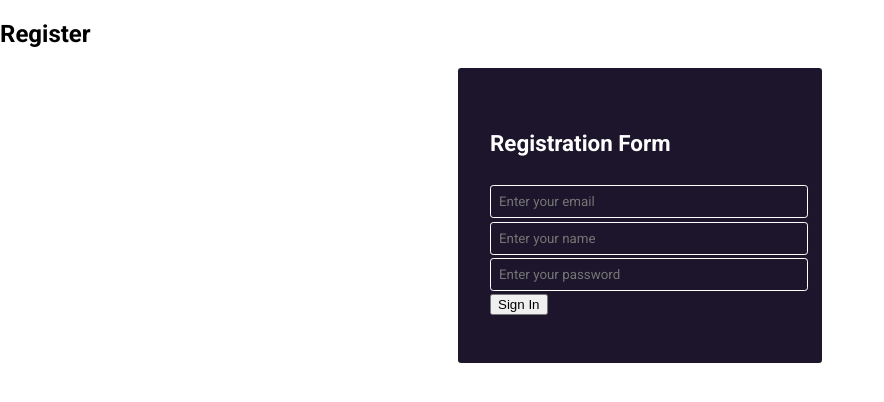
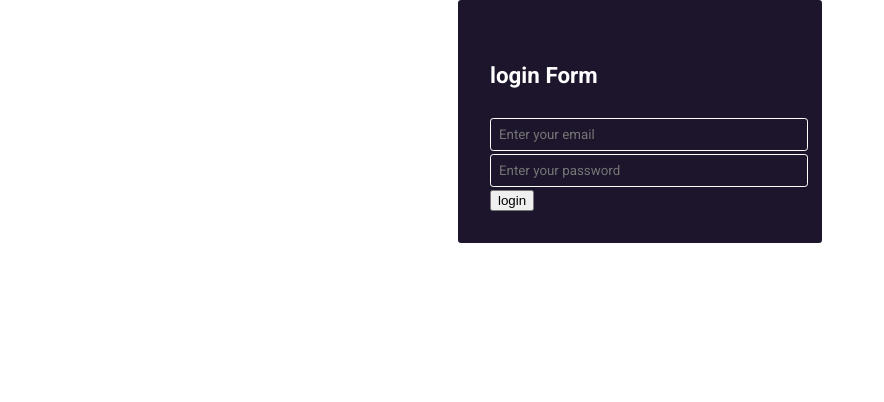
Before and after one commit to chucho523/challenge-alkemy, a React (Create React App) app in the folder app-wallet/: page / in a window 1280 px wide. Shown: the top 402 px of the page, without its empty margins (0-884 px from the left). Built offline with nearby package versions, Linux system fonts and the light colour scheme.

Commit message:
login page added to front-end

```diff
--- a/app-wallet/src/App.js
+++ b/app-wallet/src/App.js
@@ -1,9 +1,10 @@
 import React from 'react';
 import RegisterView from './views/Register';
+import LoginView from './views/Login';
 function App() {
   return (
     <div className="App">
-      <RegisterView></RegisterView>
+      <LoginView></LoginView>
     </div>
   );
 }
--- a/app-wallet/src/components/common/Register/index.js
+++ /dev/null
@@ -1,42 +0,0 @@
-import React, {Fragment} from 'react'
-import register from '../../../services/register';
-import {Formik} from 'formik';
-import './styles.scss';
-
-const Register = () => {
-    return (
-        <Fragment>
-            <h2>Register</h2>
-            <Formik
-                initialValues={{
-                    email:'',
-                    name:'',
-                    password:''
-                }}
-                onSubmit={(values, {setFieldError}) => {
-                   return register(values)
-                    .catch((e) => {
-                        const dataError = e.response.data.error;//get error
-                        setFieldError(dataError.path, dataError.message)//set error
-                    })
-                }}
-            >
-                {
-                    ({errors, handleSubmit, handleChange, isSubmitting}) =>
-                        <form onSubmit={handleSubmit} className="registerForm">
-                            <h4>Registration Form</h4>
-                            <input className="controls" placeholder="Enter your email" name='email' type="text" onChange={handleChange}></input>
-                            <input className="controls" placeholder="Enter your name" name='name' type="text" onChange={handleChange}></input>
-                            <input className="controls" placeholder="Enter your password" name='password' type="password" onChange={handleChange}></input>
-                            <button type="submit" disabled={isSubmitting}>Sign In</button>
-                            <p>
-                                {errors.email || errors.password || errors.name || '' /*SHOW ERRORS */}
-                            </p>
-                        </form>
-                }
-            </Formik>
-        </Fragment>
-    )
-}
-
-export default Register
--- /dev/null
+++ b/app-wallet/src/components/common/RegisterLogin/index.js
@@ -0,0 +1,81 @@
+import React, {Fragment} from 'react'
+import register from '../../../services/register';
+import login from '../../../services/login';
+import {Formik} from 'formik';
+import './styles.scss';
+
+const RegisterLogin = ({type}) => {
+    return (
+        <Fragment>
+            <Formik
+                initialValues={{
+                    email:'',
+                    name:'',
+                    password:''
+                }}
+                validate= {(values => {
+                    const errors = {};
+
+                    if(!values.email){
+                        errors.email = 'Required email'
+                    }
+
+                    if(type === 'register'){
+                        if(!values.name){
+                            errors.name = 'Required name'
+                        }else if(values.name.length < 3){
+                            errors.password = 'The password must contain more than 3 characters'
+                        }
+                    }
+
+                    if(!values.password){
+                        errors.password = 'Required password'
+                    }else if(values.password.length < 3){
+                        errors.password = 'The password must contain more than 3 characters'
+                    }
+
+                    return errors;
+                })}
+                onSubmit={(values, {setFieldError}) => {
+                    if(type === 'register'){
+                        //register user
+                        return register(values)
+                            .catch((e) => {
+                                const dataError = e.response.data.error;//get error
+                                setFieldError(dataError.path, dataError.message)//set error
+                            })
+                    }else{
+                        //login user
+                        return login(values)
+                            .then(jwt => console.log(jwt))
+                            .catch((e) => {
+                                const dataError = e.response.data.error;//get error
+                                setFieldError(dataError.path, dataError.message)//set error
+                            })
+                    }
+
+                }}
+            >
+                {
+                    ({errors, handleSubmit, handleChange, isSubmitting}) =>
+                        <form onSubmit={handleSubmit} className="registerForm">
+                            <h4>{type} Form</h4>
+                            <input className="controls" placeholder="Enter your email" name='email' type="text" onChange={handleChange}></input>
+                            {errors.email && <p>{errors.email}</p> /* show error */}
+                            {
+                                type === 'register' &&
+                                <input className="controls" placeholder="Enter your name" name='name' type="text" onChange={handleChange}></input>
+                            }
+                            {errors.name && <p>{errors.name /* show error */}</p>}
+                            <input className="controls" placeholder="Enter your password" name='password' type="password" onChange={handleChange}></input>
+                            {errors.password && <p>{errors.password}</p>/* show error */}
+                            <button type="submit" disabled={isSubmitting}>{type}</button>
+
+                        </form>
+                }
+            </Formik>
+        </Fragment>
+    )
+}
+
+export default RegisterLogin
--- a/app-wallet/src/components/common/Register/styles.scss
+++ b/app-wallet/src/components/common/RegisterLogin/styles.scss
@@ -28,5 +28,6 @@ $backgroundColor:#1c152b;
     p{
         width: 100%;
         color: $errorColor;
+        font-size: .7rem;
     }
 }
--- /dev/null
+++ b/app-wallet/src/services/login.js
@@ -0,0 +1,14 @@
+import { ENDPOINT } from "./ENDPOINT";
+import axios from 'axios';
+
+export default function register ({email, password}){
+    return axios.post(ENDPOINT+'/users/login', {email, password})
+    .then(response =>{
+        return response;
+    })
+    .then(data=>{
+        const {token} = data.data;
+        return token;
+    })
+
+}
--- /dev/null
+++ b/app-wallet/src/views/Login/index.js
@@ -0,0 +1,10 @@
+import React from 'react'
+import Login from '../../components/common/RegisterLogin';
+
+const LoginView = () => {
+    return (
+        <Login type={'login'}></Login>
+    )
+}
+
+export default LoginView
--- a/app-wallet/src/views/Register/index.js
+++ b/app-wallet/src/views/Register/index.js
@@ -1,9 +1,9 @@
 import React from 'react'
-import Register from '../../components/common/Register';
+import Register from '../../components/common/RegisterLogin';
 
 const RegisterView = () => {
     return (
-        <Register></Register>
+        <Register type={'register'}></Register>
     )
 }
 
```
Also changed, not shown: 1 other file (tests, documents, lock files or other folders).
